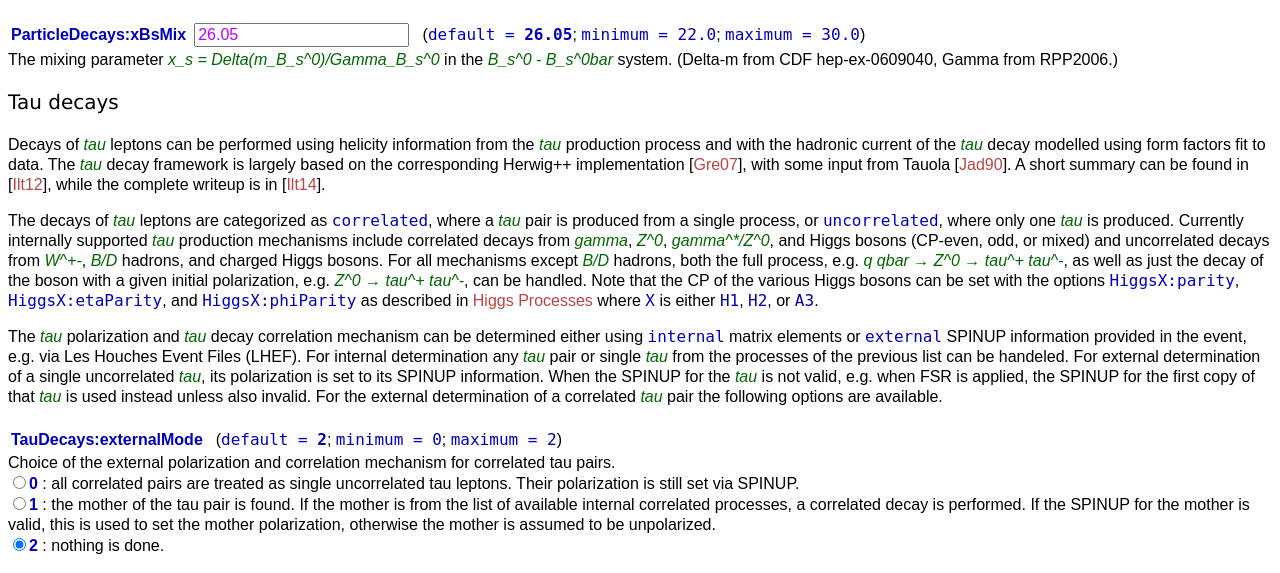
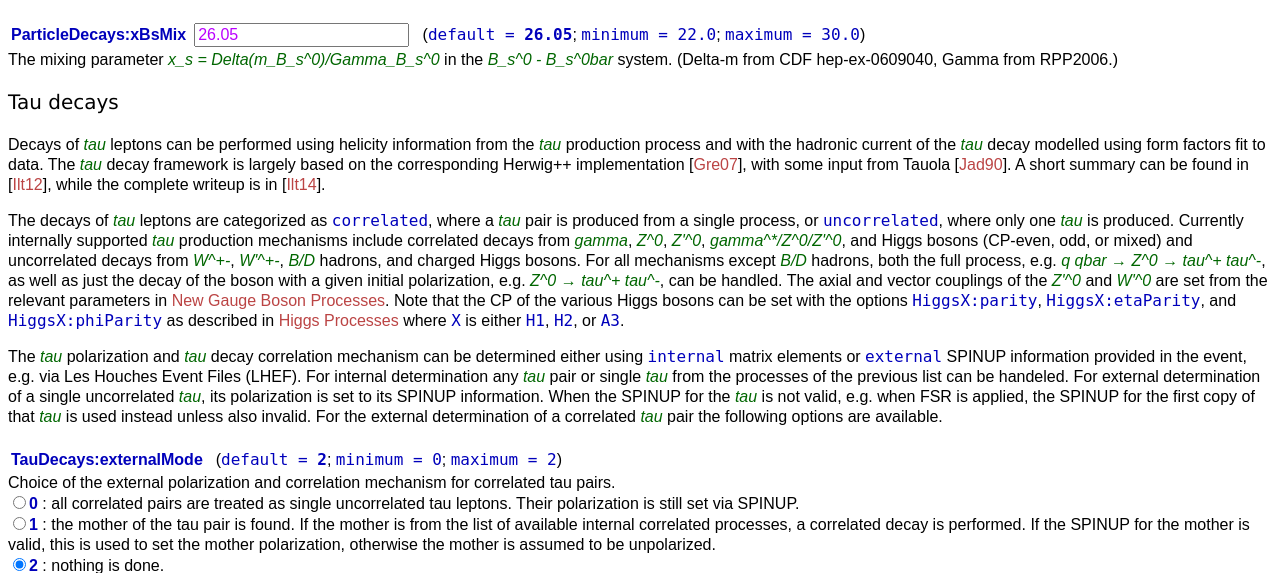
Before and after one commit to smrenna/sm-dev-git, a PHP site: page /ParticleDecays.php?filepath=1 in a window 1280 px wide. Shown: the part 1345-1918 px from the top of the page. Run offline with PHP 8.4, Linux system fonts and the light colour scheme; data that the repository does not hold is empty.

Commit message:
Spin information for tau leptons now also set up for Z' and W' decays.
git-svn-id: svn+ssh://svn.hepforge.org/hepforge/svn/pythia8/pythia82/trunk@373 ffdf98f5-c1f1-482d-8be8-39a3f79b3492

```diff
--- a/share/Pythia8/htmldoc/LeftRightSymmetryProcesses.html
+++ b/share/Pythia8/htmldoc/LeftRightSymmetryProcesses.html
@@ -72,7 +72,7 @@ Code 3101.
 
 <p/><code>flag&nbsp; </code><strong> LeftRightSymmmetry:ffbar2WR &nbsp;</strong>
  (<code>default = <strong>off</strong></code>)<br/>
-Scatterings <i><f fbar' &rarr; W_R^+</i>.
+Scatterings <i>f fbar' &rarr; W_R^+</i>.
 Code 3102.
 
 
--- a/share/Pythia8/htmldoc/UpdateHistory.html
+++ b/share/Pythia8/htmldoc/UpdateHistory.html
@@ -18,7 +18,7 @@ but this should only affect a small part of the user code.
 
 <ul>
 
-<li>8.208: 6 May 2015
+<li>8.208: 10 May 2015
 <ul>
 
 <li>The "An Introduction to PYTHIA 8.2", arXiv:1410.3012 [hep-ph],
@@ -86,6 +86,9 @@ of numerical inconsistencies in input.</li>
 
 <li>Updated EvtGen interface, to allow a pointer to an FSR engine to be
 passed. Thanks to Torben Ferber.</li>
+
+<li>Spin information for <i>tau</i> leptons now also set up for
+<i>Z'</i> and <i>W'</i> decays.</li>
 
 <li>New method<code>AlphaStrong::setThresholds(...)</code> allows to
 set the charm, bottom and top flavour-threshold masses used for the
--- a/share/Pythia8/htmldoc/Version.html
+++ b/share/Pythia8/htmldoc/Version.html
@@ -18,7 +18,7 @@ Version and subversion number, with three significant decimals.
 
 
 <p/><code>mode&nbsp; </code><strong> Pythia:versionDate &nbsp;</strong>
- (<code>default = <strong>20150506</strong></code>)<br/>
+ (<code>default = <strong>20150510</strong></code>)<br/>
 Last date of change of current (sub)version, in format yyyymmdd.
 
 
--- a/share/Pythia8/phpdoc/LeftRightSymmetryProcesses.php
+++ b/share/Pythia8/phpdoc/LeftRightSymmetryProcesses.php
@@ -96,7 +96,7 @@ Code 3101.
 <br/><br/><strong>LeftRightSymmmetry:ffbar2WR</strong>  <input type="radio" name="3" value="on"><strong>On</strong>
 <input type="radio" name="3" value="off" checked="checked"><strong>Off</strong>
  &nbsp;&nbsp;(<code>default = <strong>off</strong></code>)<br/>
-Scatterings <i><f fbar' &rarr; W_R^+</i>.
+Scatterings <i>f fbar' &rarr; W_R^+</i>.
 Code 3102.
 
 
--- a/share/Pythia8/phpdoc/ParticleDecays.php
+++ b/share/Pythia8/phpdoc/ParticleDecays.php
@@ -158,19 +158,25 @@ input from Tauola [<a href="Bibliography.php" target="page">Jad90</a>]. A short
 [<a href="Bibliography.php" target="page">Ilt12</a>], while the complete writeup is in [<a href="Bibliography.php" target="page">Ilt14</a>].
 
 <p/>
+
 The decays of <i>tau</i> leptons are categorized
 as <code>correlated</code>, where a <i>tau</i> pair is produced from
 a single process, or <code>uncorrelated</code>, where only
 one <i>tau</i> is produced. Currently internally
 supported <i>tau</i> production mechanisms include correlated decays
-from <i>gamma</i>, <i>Z^0</i>, <i>gamma^*/Z^0</i>, and Higgs
-bosons (CP-even, odd, or mixed) and uncorrelated decays
-from <i>W^+-</i>, <i>B/D</i> hadrons, and charged Higgs
-bosons. For all mechanisms except <i>B/D</i> hadrons, both the full
-process, e.g. <i>q qbar &rarr; Z^0 &rarr; tau^+ tau^-</i>, as well
-as just the decay of the boson with a given initial polarization, e.g.
-<i>Z^0 &rarr; tau^+ tau^-</i>, can be handled. Note that the CP of
-the various Higgs bosons can be set with the
+from <i>gamma</i>, <i>Z^0</i>, <i>Z'^0</i>, <i>gamma^*/Z^0/Z'^0</i>,
+and Higgs bosons (CP-even, odd, or mixed) and uncorrelated decays
+from <i>W^+-</i>, <i>W'^+-</i>, <i>B/D</i> hadrons, and charged
+Higgs bosons. For all mechanisms except <i>B/D</i> hadrons, both the
+full process, e.g. <i>q qbar &rarr; Z^0 &rarr; tau^+ tau^-</i>, as
+well as just the decay of the boson with a given initial polarization,
+e.g.
+<i>Z^0 &rarr; tau^+ tau^-</i>, can be handled. The axial and vector
+couplings of the <i>Z'^0</i> and <i>W'^0</i> are set from the
+relevant parameters in <?php $filepath = $_GET["filepath"];
+echo "<a href='NewGaugeBosonProcesses.php?filepath=".$filepath."' target='page'>";?>New Gauge
+Boson Processes</a>. Note that the CP of the various Higgs bosons
+can be set with the
 options <code>HiggsX:parity</code>, <code>HiggsX:etaParity</code>,
 and <code>HiggsX:phiParity</code> as described
 in <?php $filepath = $_GET["filepath"];
--- a/share/Pythia8/phpdoc/UpdateHistory.php
+++ b/share/Pythia8/phpdoc/UpdateHistory.php
@@ -39,7 +39,7 @@ but this should only affect a small part of the user code.
 
 <ul>
 
-<li>8.208: 6 May 2015
+<li>8.208: 10 May 2015
 <ul>
 
 <li>The "An Introduction to PYTHIA 8.2", arXiv:1410.3012 [hep-ph],
@@ -107,6 +107,9 @@ of numerical inconsistencies in input.</li>
 
 <li>Updated EvtGen interface, to allow a pointer to an FSR engine to be
 passed. Thanks to Torben Ferber.</li>
+
+<li>Spin information for <i>tau</i> leptons now also set up for
+<i>Z'</i> and <i>W'</i> decays.</li>
 
 <li>New method<code>AlphaStrong::setThresholds(...)</code> allows to
 set the charm, bottom and top flavour-threshold masses used for the
--- a/share/Pythia8/phpdoc/Version.php
+++ b/share/Pythia8/phpdoc/Version.php
@@ -39,7 +39,7 @@ Version and subversion number, with three significant decimals.
 
 
 <p/><code>mode&nbsp; </code><strong> Pythia:versionDate &nbsp;</strong>
- (<code>default = <strong>20150506</strong></code>)<br/>
+ (<code>default = <strong>20150510</strong></code>)<br/>
 Last date of change of current (sub)version, in format yyyymmdd.
 
 
--- a/share/Pythia8/xmldoc/LeftRightSymmetryProcesses.xml
+++ b/share/Pythia8/xmldoc/LeftRightSymmetryProcesses.xml
@@ -63,7 +63,7 @@ Code 3101.
 </flag>
 
 <flag name="LeftRightSymmmetry:ffbar2WR" default="off">
-Scatterings <ei><f fbar' &rarr; W_R^+</ei>.
+Scatterings <ei>f fbar' &rarr; W_R^+</ei>.
 Code 3102.
 </flag>
 
--- a/share/Pythia8/xmldoc/UpdateHistory.xml
+++ b/share/Pythia8/xmldoc/UpdateHistory.xml
@@ -12,7 +12,7 @@ but this should only affect a small part of the user code.
 
 <ul>
 
-<li>8.208: 6 May 2015
+<li>8.208: 10 May 2015
 <ul>
 
 <li>The "An Introduction to PYTHIA 8.2", arXiv:1410.3012 [hep-ph],
@@ -80,6 +80,9 @@ of numerical inconsistencies in input.</li>
 
 <li>Updated EvtGen interface, to allow a pointer to an FSR engine to be
 passed. Thanks to Torben Ferber.</li>
+
+<li>Spin information for <ei>tau</ei> leptons now also set up for
+<ei>Z'</ei> and <ei>W'</ei> decays.</li>
 
 <li>New method<code>AlphaStrong::setThresholds(...)</code> allows to
 set the charm, bottom and top flavour-threshold masses used for the
--- a/share/Pythia8/xmldoc/Version.xml
+++ b/share/Pythia8/xmldoc/Version.xml
@@ -10,7 +10,7 @@ form part of the standard databases and be queried accordingly.
 Version and subversion number, with three significant decimals.
 </parmfix>
 
-<modefix name="Pythia:versionDate" default="20150506">
+<modefix name="Pythia:versionDate" default="20150510">
 Last date of change of current (sub)version, in format yyyymmdd.
 </modefix>
 
```
Also changed, not shown: share/Pythia8/htmldoc/ParticleDecays.html (+13 -8 lines), share/Pythia8/xmldoc/ParticleDecays.xml (+13 -8 lines), 6 other files.
